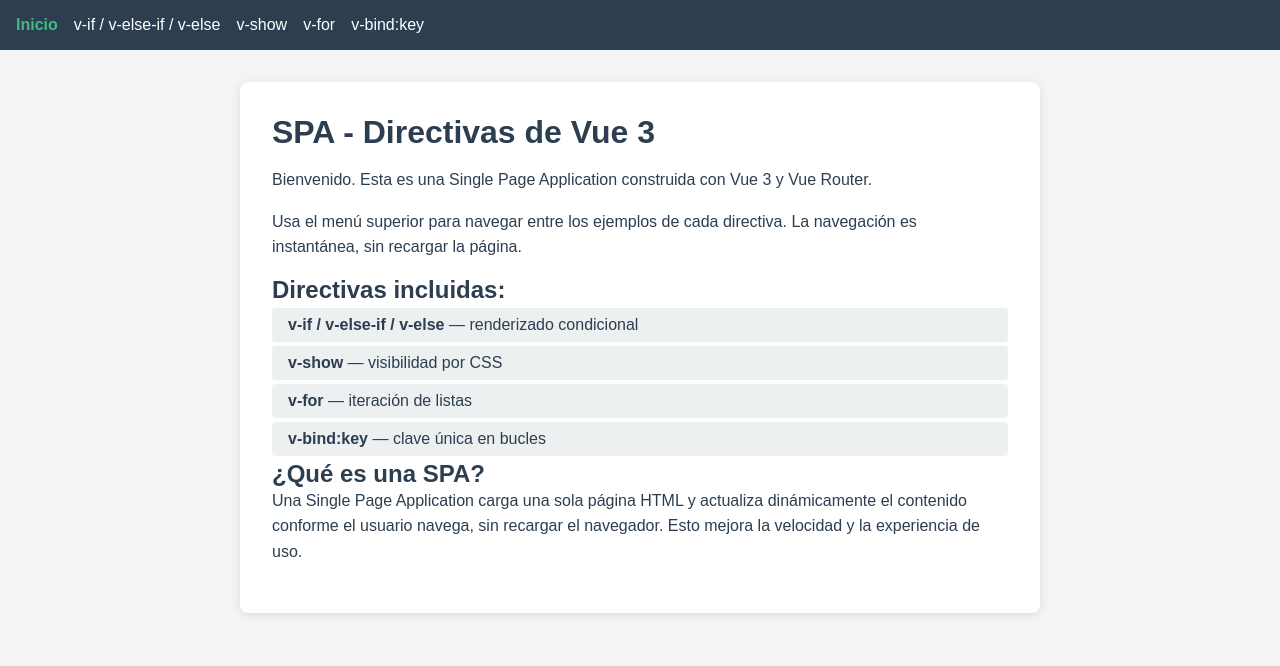
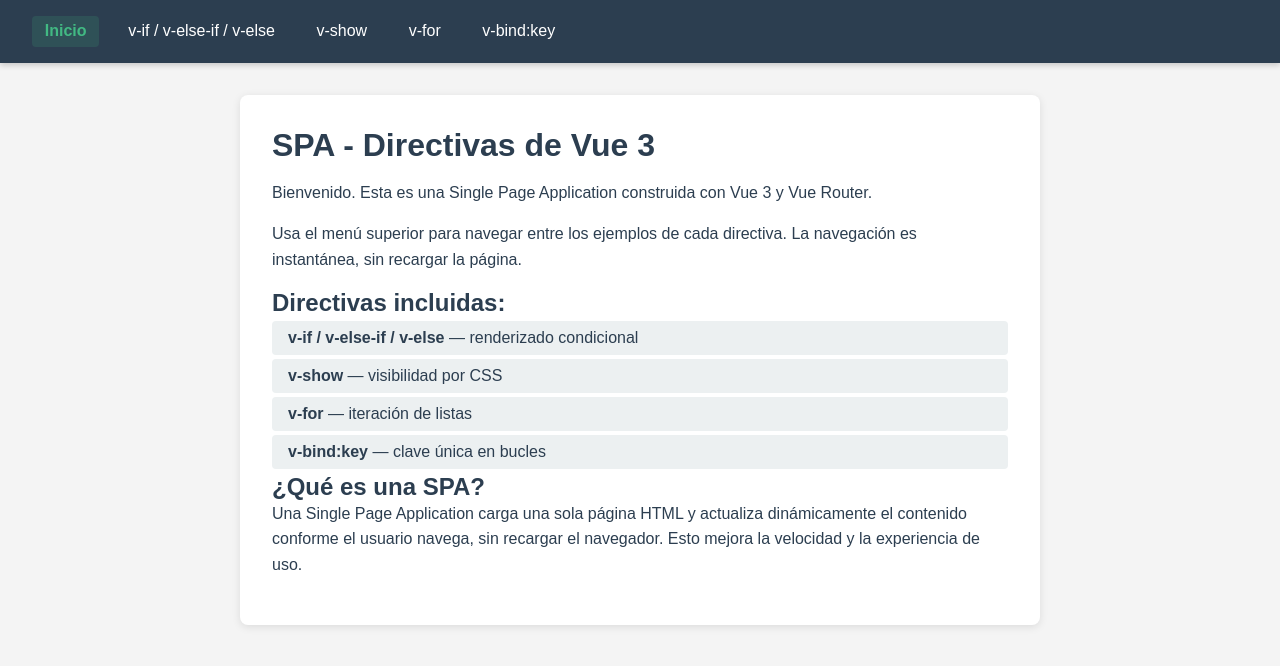
Before and after one commit to fabriciodecuesta19-ux/spa-directivas, a Vue app: page / in a window 1280 px wide. Shown: the top 666 px of the page. Built offline with nearby package versions, Linux system fonts and the light colour scheme.

Commit message:
style: mejorar estilos de la barra de navegación

```diff
--- a/src/components/NavBar.vue
+++ b/src/components/NavBar.vue
@@ -12,15 +12,26 @@
 .nav {
   display: flex;
   gap: 1rem;
-  padding: 1rem;
+  padding: 1rem 2rem;
   background: #2c3e50;
+  box-shadow: 0 2px 6px rgba(0, 0, 0, 0.2);
 }
+
 .nav a {
   color: white;
   text-decoration: none;
+  padding: 0.4rem 0.8rem;
+  border-radius: 4px;
+  transition: background 0.2s ease;
 }
+
+.nav a:hover {
+  background: rgba(255, 255, 255, 0.1);
+}
+
 .nav a.router-link-active {
   font-weight: bold;
   color: #42b983;
+  background: rgba(66, 185, 131, 0.15);
 }
 </style>
```
